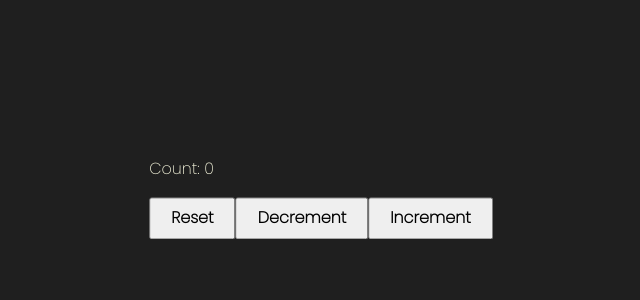
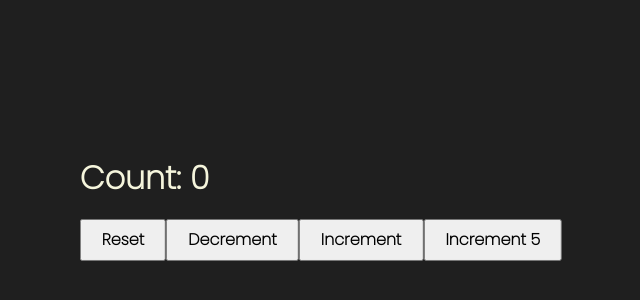
Before and after one commit to renuyarasu/codevolution, a React (Create React App) app: page / in a window 1280 px wide. Shown: the part 200-500 px from the top of the page, without its empty margins (319-959 px from the left). Built offline with nearby package versions, Linux system fonts and the light colour scheme.

Commit message:
useState - previusCount

```diff
--- a/src/components/HookCounter.js
+++ b/src/components/HookCounter.js
@@ -3,12 +3,18 @@ import React, { useState } from 'react'
 function HookCounter() {
     const initialCount = 0
     const [count, setCount] = useState(initialCount)
+    const incrementFive = () => {
+        for (let i = 0; i < 5; i++) {
+            setCount(previusCount => previusCount + 1);
+        }
+    }
     return (
         <div>
-            Count: {count}<br/><br/>
+            <h1>Count: {count}</h1>
             <button onClick={() => setCount(initialCount)}>Reset</button>
-            <button onClick={() => setCount(count + 1)}>Decrement</button>
-            <button onClick={() => setCount(count - 1)}>Increment</button>
+            <button onClick={() => setCount(previusCount => previusCount + 1)}>Decrement</button>
+            <button onClick={() => setCount(previusCount => previusCount - 1)}>Increment</button>
+            <button onClick={incrementFive}>Increment 5</button>
         </div>
     )
 }
```
